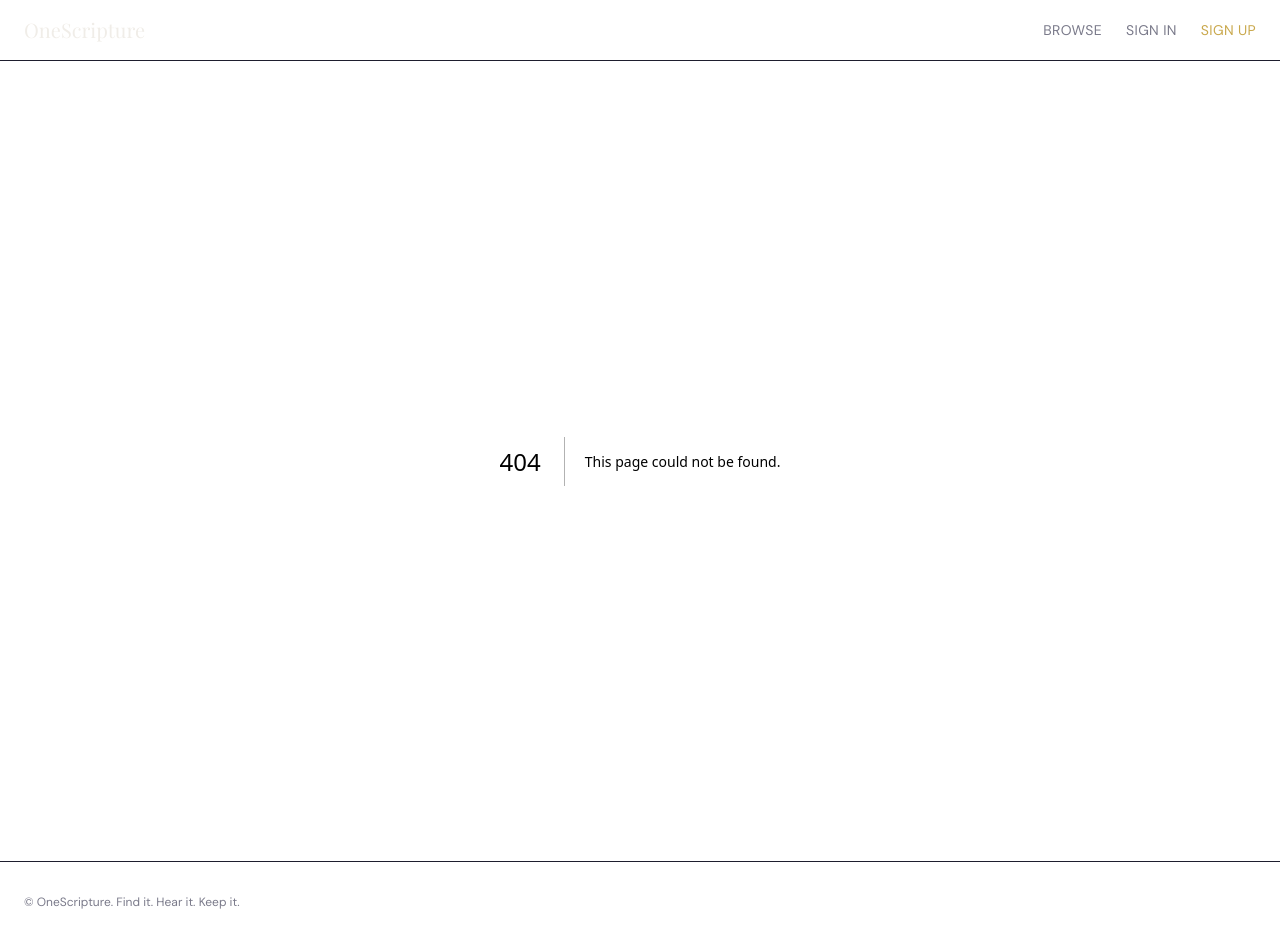
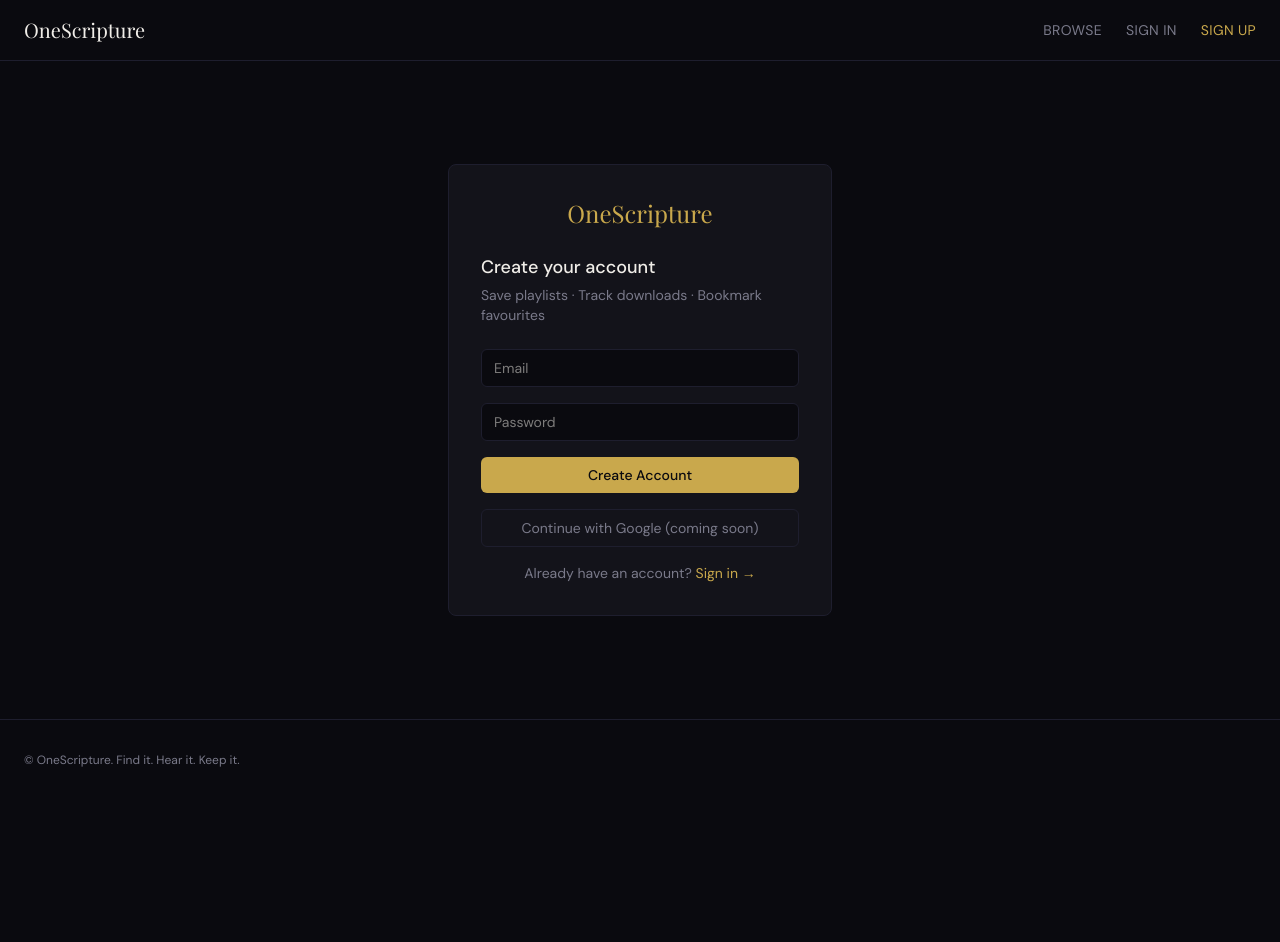
Before and after one commit to bra-nate/OneScripture, a Next.js app: page /signup in a window 1280 px wide. Before the commit this address had no page. After the commit the page ends 800 px from the top, so only its background shows below. Built offline with nearby package versions, Linux system fonts and the light colour scheme; a web font is replaced by a local one.

Commit message:
feat: Sign Up (S07) + Log In (S08) screens

```diff
--- /dev/null
+++ b/src/app/(auth)/login/page.tsx
@@ -0,0 +1,10 @@
+import { AuthCard } from "@/components/auth/AuthCard";
+import { AuthForm } from "@/components/auth/AuthForm";
+
+export default function LogInPage() {
+  return (
+    <AuthCard heading="Welcome back">
+      <AuthForm mode="login" />
+    </AuthCard>
+  );
+}
--- /dev/null
+++ b/src/app/(auth)/signup/page.tsx
@@ -0,0 +1,13 @@
+import { AuthCard } from "@/components/auth/AuthCard";
+import { AuthForm } from "@/components/auth/AuthForm";
+
+export default function SignUpPage() {
+  return (
+    <AuthCard
+      heading="Create your account"
+      subtext="Save playlists · Track downloads · Bookmark favourites"
+    >
+      <AuthForm mode="signup" />
+    </AuthCard>
+  );
+}
--- /dev/null
+++ b/src/components/auth/AuthCard.tsx
@@ -0,0 +1,31 @@
+import Link from "next/link";
+
+export function AuthCard({
+  heading,
+  subtext,
+  children,
+}: {
+  heading: string;
+  subtext?: string;
+  children: React.ReactNode;
+}) {
+  return (
+    <div className="flex flex-1 items-center justify-center px-4 py-16">
+      <div className="w-full max-w-sm rounded-lg border border-border bg-surface p-8">
+        <Link
+          href="/"
+          className="mb-6 block text-center font-display text-2xl text-accent"
+        >
+          OneScripture
+        </Link>
+        <h1 className="font-sans text-lg font-medium text-text-primary">
+          {heading}
+        </h1>
+        {subtext && (
+          <p className="mt-1 font-sans text-sm text-text-muted">{subtext}</p>
+        )}
+        <div className="mt-6">{children}</div>
+      </div>
+    </div>
+  );
+}
--- /dev/null
+++ b/src/components/auth/AuthForm.tsx
@@ -0,0 +1,89 @@
+"use client";
+
+import { useState, useTransition } from "react";
+import Link from "next/link";
+import { signIn, signUp } from "@/app/(auth)/actions";
+
+export function AuthForm({ mode }: { mode: "signup" | "login" }) {
+  const [error, setError] = useState<string | null>(null);
+  const [checkEmail, setCheckEmail] = useState(false);
+  const [pending, start] = useTransition();
+
+  if (checkEmail) {
+    return (
+      <p className="font-sans text-sm text-text-primary">
+        Check your inbox to confirm your email, then{" "}
+        <Link href="/login" className="text-accent hover:text-accent-light">
+          log in
+        </Link>
+        .
+      </p>
+    );
+  }
+
+  function onSubmit(formData: FormData) {
+    setError(null);
+    start(async () => {
+      const result =
+        mode === "signup" ? await signUp(formData) : await signIn(formData);
+      if (result?.error) setError(result.error);
+      else if (result && "checkEmail" in result && result.checkEmail)
+        setCheckEmail(true);
+    });
+  }
+
+  const inputClass =
+    "rounded-md border border-border bg-background px-3 py-2 font-sans text-sm text-text-primary outline-none focus:border-accent";
+
+  return (
+    <form action={onSubmit} className="flex flex-col gap-4">
+      <input
+        name="email"
+        type="email"
+        placeholder="Email"
+        autoComplete="email"
+        className={inputClass}
+      />
+      <input
+        name="password"
+        type="password"
+        placeholder="Password"
+        autoComplete={mode === "signup" ? "new-password" : "current-password"}
+        className={inputClass}
+      />
+      {error && <p className="font-sans text-sm text-red-400">{error}</p>}
+      <button
+        type="submit"
+        disabled={pending}
+        className="rounded-md bg-accent px-4 py-2 font-sans text-sm font-medium text-background transition-colors hover:bg-accent-light disabled:opacity-60"
+      >
+        {mode === "signup" ? "Create Account" : "Sign In"}
+      </button>
+      <button
+        type="button"
+        disabled
+        title="Google sign-in coming soon"
+        className="cursor-not-allowed rounded-md border border-border px-4 py-2 font-sans text-sm text-text-muted"
+      >
+        Continue with Google (coming soon)
+      </button>
+      <p className="text-center font-sans text-sm text-text-muted">
+        {mode === "signup" ? (
+          <>
+            Already have an account?{" "}
+            <Link href="/login" className="text-accent hover:text-accent-light">
+              Sign in →
+            </Link>
+          </>
+        ) : (
+          <>
+            Don&apos;t have an account?{" "}
+            <Link href="/signup" className="text-accent hover:text-accent-light">
+              Sign up →
+            </Link>
+          </>
+        )}
+      </p>
+    </form>
+  );
+}
```
